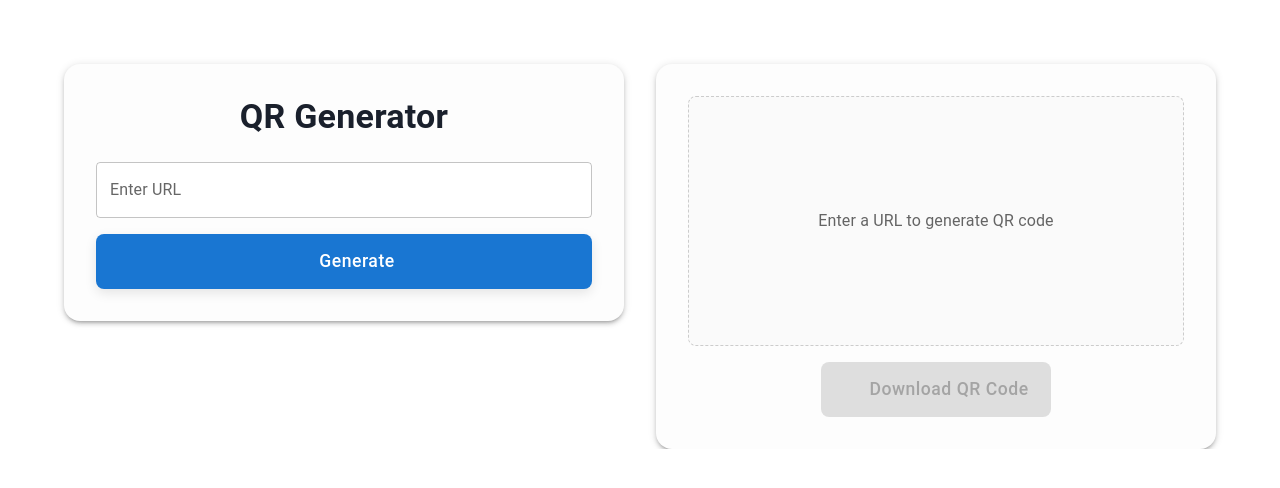
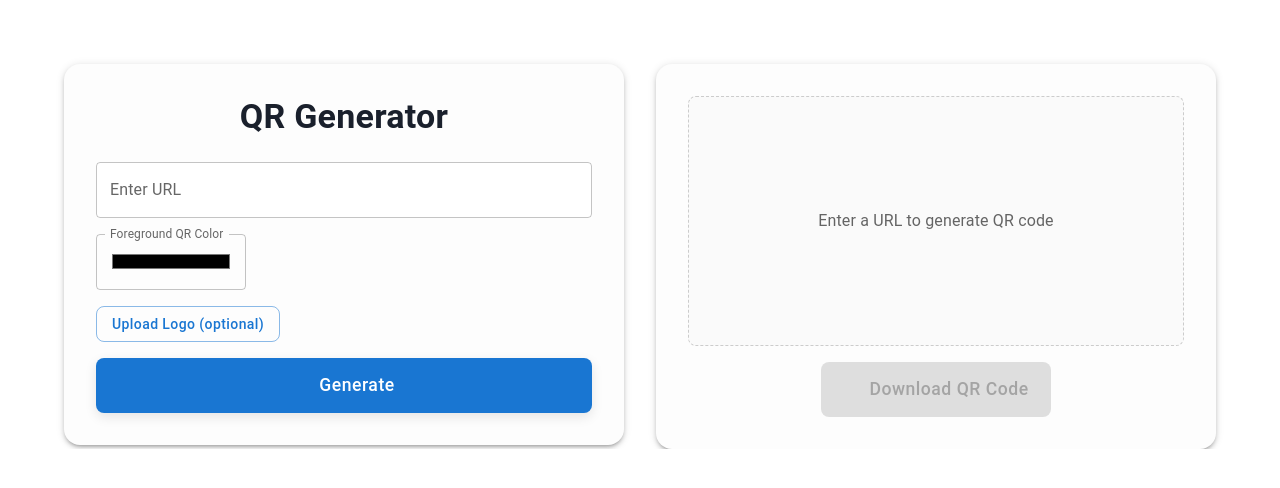
Before and after one commit to ChrApostolidis/Artistic-AI-QR-Generator, a Next.js app: page / in a window 1280 px wide. Shown: the top 488 px of the page. Built offline with nearby package versions, Linux system fonts and the light colour scheme; some icons are missing.

Commit message:
implement user logo upload for QR codes

```diff
--- a/pages/index.js
+++ b/pages/index.js
@@ -1,5 +1,5 @@
 import Image from "next/image";
-import { useState } from "react";
+import { useState, useRef } from "react";
 import {
   Box,
   Container,
@@ -14,11 +14,22 @@ import DownloadIcon from "@mui/icons-material/Download";
 export default function Home() {
   const [inputValue, setInputValue] = useState("");
   const [qrdata, setQrData] = useState(null);
+  const [color, setColor] = useState("#000000");
+  const [logo, setLogo] = useState(null);
+  const logoInputRef = useRef(null);
+
+  const handleLogoUpload = (e) => {
+    const file = e.target.files[0];
+    if (!file) return;
+    const reader = new FileReader();
+    reader.onload = (ev) => setLogo(ev.target.result);
+    reader.readAsDataURL(file);
+  };
 
   const handleGenerate = async () => {
     try {
       const response = await fetch(
-        `/api/base-qr?url=${encodeURIComponent(inputValue)}`,
+        `/api/base-qr?url=${encodeURIComponent(inputValue)}&color=${encodeURIComponent(color)}`,
       );
       const data = await response.json();
       if (data.qrCode) {
@@ -66,6 +77,45 @@ export default function Home() {
             onChange={(e) => setInputValue(e.target.value)}
             sx={{ bgcolor: "white" }}
           />
+
+          <TextField
+            label="Foreground QR Color"
+            type="color"
+            value={color}
+            onChange={(e) => setColor(e.target.value)}
+            sx={{ width: 150 }}
+          />
+
+          <input
+            ref={logoInputRef}
+            type="file"
+            accept="image/*"
+            style={{ display: "none" }}
+            onChange={handleLogoUpload}
+          />
+          <Box sx={{ display: "flex", alignItems: "center", gap: 1 }}>
+            <Button
+              variant="outlined"
+              onClick={() => logoInputRef.current.click()}
+              sx={{ textTransform: "none", borderRadius: "8px" }}
+            >
+              {logo ? "Change Logo" : "Upload Logo (optional)"}
+            </Button>
+            {logo && (
+              <Button
+                variant="text"
+                color="error"
+                size="small"
+                onClick={() => {
+                  setLogo(null);
+                  logoInputRef.current.value = "";
+                }}
+                sx={{ textTransform: "none" }}
+              >
+                Remove
+              </Button>
+            )}
+          </Box>
 
           <Button
             variant="contained"
@@ -117,6 +167,7 @@ export default function Home() {
               Enter a URL to generate QR code
             </Typography>
           ) : (
+            <Box sx={{ position: "relative", width: 250, height: 250 }}>
               <Image
                 src={qrdata}
                 alt="Generated QR Code"
@@ -124,9 +175,14 @@ export default function Home() {
                 height={250}
                 unoptimized
               />
+            </Box>
           )}
         </Box>
-        <a href={qrdata} download={"qrCode.png"} style={{ textDecoration: "none" }}>
+        <a
+          href={qrdata}
+          download={"qrCode.png"}
+          style={{ textDecoration: "none" }}
+        >
           <Button
             variant="contained"
             size="large"
```
Lines whose indentation alone changed are shown as unchanged.
